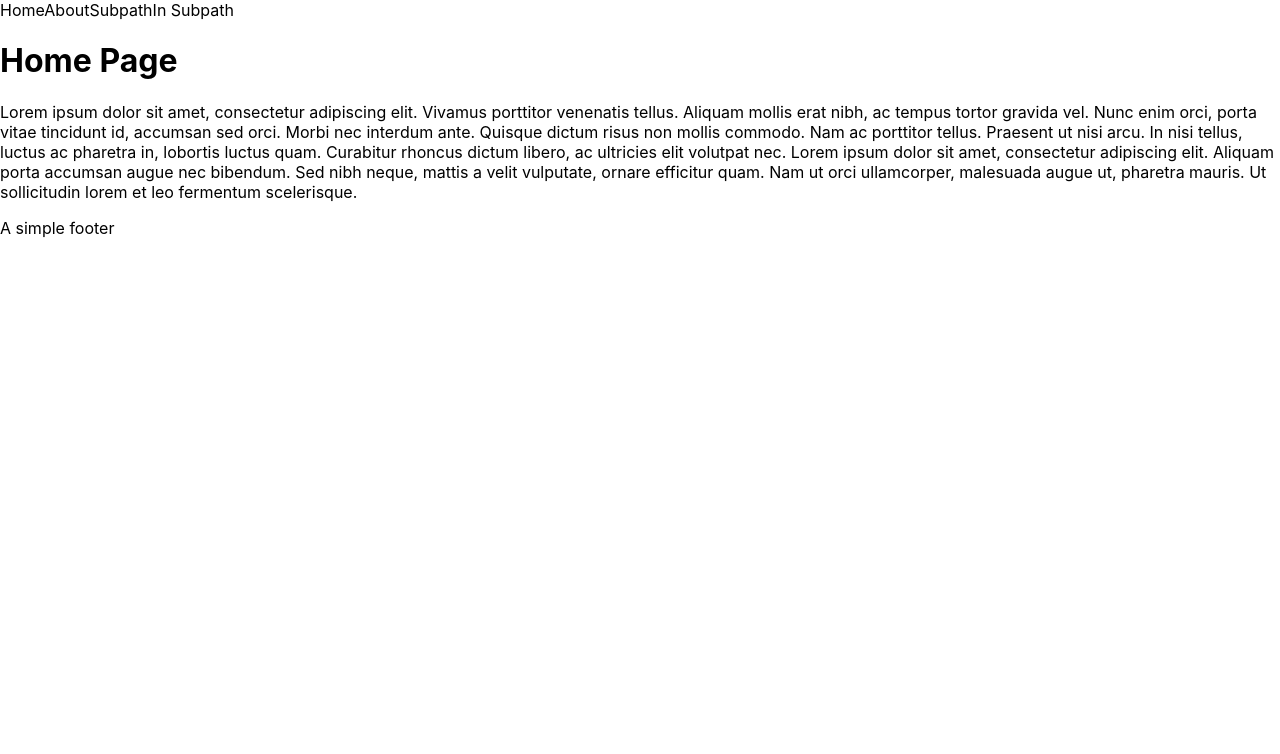
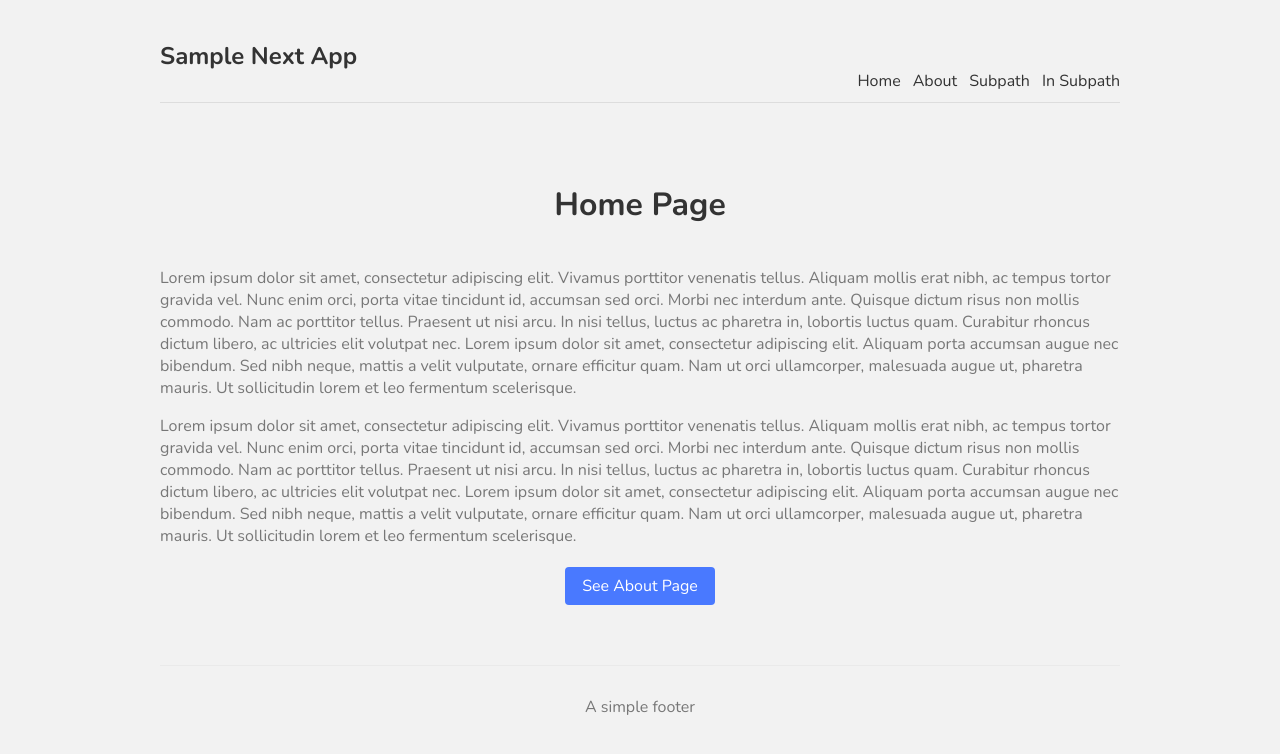
Before and after one commit to akifsonmez/simple-ssg-next-app, a Next.js app: page / in a window 1280 px wide. Shown: the top 754 px of the page. Built offline with nearby package versions, Linux system fonts and the light colour scheme.

Commit message:
Add styles

```diff
--- a/components/Footer.js
+++ b/components/Footer.js
@@ -1,5 +1,5 @@
 function Footer() {
-  return <div>A simple footer</div>;
+  return <footer>A simple footer</footer>;
 }
 
 export default Footer;
--- a/components/Layout.js
+++ b/components/Layout.js
@@ -3,7 +3,7 @@ import Navbar from "./Navbar";
 
 function Layout({ children }) {
   return (
-    <div>
+    <div className="content">
       <Navbar />
       {children}
       <Footer />
--- a/components/Navbar.js
+++ b/components/Navbar.js
@@ -3,6 +3,9 @@ import Link from "next/link";
 function Navbar() {
   return (
     <nav>
+    <div className="app-name">
+        <h1>Sample Next App</h1>
+    </div>
       <Link href="/">
         <a>Home</a>
       </Link>
--- a/pages/index.js
+++ b/pages/index.js
@@ -1,11 +1,11 @@
-import Footer from "../components/Footer";
-import Navbar from "../components/Navbar";
+import Link from "next/link";
+import styles from "../styles/Home.module.css";
 
 export default function Home() {
   return (
     <div>
-      <h1>Home Page</h1>
-      <p>
+      <h1 className={styles.title}>Home Page</h1>
+      <p className={styles.text}>
         Lorem ipsum dolor sit amet, consectetur adipiscing elit. Vivamus
         porttitor venenatis tellus. Aliquam mollis erat nibh, ac tempus tortor
         gravida vel. Nunc enim orci, porta vitae tincidunt id, accumsan sed
@@ -18,6 +18,22 @@ export default function Home() {
         ullamcorper, malesuada augue ut, pharetra mauris. Ut sollicitudin lorem
         et leo fermentum scelerisque.
       </p>
+      <p className={styles.text}>
+        Lorem ipsum dolor sit amet, consectetur adipiscing elit. Vivamus
+        porttitor venenatis tellus. Aliquam mollis erat nibh, ac tempus tortor
+        gravida vel. Nunc enim orci, porta vitae tincidunt id, accumsan sed
+        orci. Morbi nec interdum ante. Quisque dictum risus non mollis commodo.
+        Nam ac porttitor tellus. Praesent ut nisi arcu. In nisi tellus, luctus
+        ac pharetra in, lobortis luctus quam. Curabitur rhoncus dictum libero,
+        ac ultricies elit volutpat nec. Lorem ipsum dolor sit amet, consectetur
+        adipiscing elit. Aliquam porta accumsan augue nec bibendum. Sed nibh
+        neque, mattis a velit vulputate, ornare efficitur quam. Nam ut orci
+        ullamcorper, malesuada augue ut, pharetra mauris. Ut sollicitudin lorem
+        et leo fermentum scelerisque.
+      </p>
+      <Link href="/about">
+        <a className={styles.btn}>See About Page</a>
+      </Link>
     </div>
   );
 }
--- a/styles/Home.module.css
+++ b/styles/Home.module.css
@@ -1,116 +1,20 @@
-.container {
-  padding: 0 2rem;
-}
-
-.main {
-  min-height: 100vh;
-  padding: 4rem 0;
-  flex: 1;
-  display: flex;
-  flex-direction: column;
-  justify-content: center;
-  align-items: center;
-}
-
-.footer {
-  display: flex;
-  flex: 1;
-  padding: 2rem 0;
-  border-top: 1px solid #eaeaea;
-  justify-content: center;
-  align-items: center;
-}
-
-.footer a {
-  display: flex;
-  justify-content: center;
-  align-items: center;
-  flex-grow: 1;
-}
-
-.title a {
-  color: #0070f3;
-  text-decoration: none;
-}
-
-.title a:hover,
-.title a:focus,
-.title a:active {
-  text-decoration: underline;
-}
-
 .title {
-  margin: 0;
-  line-height: 1.15;
-  font-size: 4rem;
-}
-
-.title,
-.description {
+  color: #333;
+  padding-bottom: 20px;
   text-align: center;
 }
 
-.description {
-  margin: 4rem 0;
-  line-height: 1.5;
-  font-size: 1.5rem;
+.text {
+  color: #777;
 }
 
-.code {
-  background: #fafafa;
-  border-radius: 5px;
-  padding: 0.75rem;
-  font-size: 1.1rem;
-  font-family: Menlo, Monaco, Lucida Console, Liberation Mono, DejaVu Sans Mono,
-    Bitstream Vera Sans Mono, Courier New, monospace;
+.btn {
+  display: block;
+  width: 150px;
+  padding: 8px 0;
+  margin: 20px auto;
+  background: #4979ff;
+  border-radius: 4px;
+  color: white;
+  text-align: center;
 }
-
-.grid {
-  display: flex;
-  align-items: center;
-  justify-content: center;
-  flex-wrap: wrap;
-  max-width: 800px;
-}
-
-.card {
-  margin: 1rem;
-  padding: 1.5rem;
-  text-align: left;
-  color: inherit;
-  text-decoration: none;
-  border: 1px solid #eaeaea;
-  border-radius: 10px;
-  transition: color 0.15s ease, border-color 0.15s ease;
-  max-width: 300px;
-}
-
-.card:hover,
-.card:focus,
-.card:active {
-  color: #0070f3;
-  border-color: #0070f3;
-}
-
-.card h2 {
-  margin: 0 0 1rem 0;
-  font-size: 1.5rem;
-}
-
-.card p {
-  margin: 0;
-  font-size: 1.25rem;
-  line-height: 1.5;
-}
-
-.logo {
-  height: 1em;
-  margin-left: 0.5rem;
-}
-
-@media (max-width: 600px) {
-  .grid {
-    width: 100%;
-    flex-direction: column;
-  }
-}
--- a/styles/globals.css
+++ b/styles/globals.css
@@ -1,16 +1,43 @@
-html,
+@import url("https://fonts.googleapis.com/css2?family=Nunito:wght@300;400;600;700&display=swap");
+
 body {
-  padding: 0;
-  margin: 0;
-  font-family: -apple-system, BlinkMacSystemFont, Segoe UI, Roboto, Oxygen,
-    Ubuntu, Cantarell, Fira Sans, Droid Sans, Helvetica Neue, sans-serif;
+  font-family: Nunito;
+  background-color: #f2f2f2;
+  color: #333;
 }
 
 a {
-  color: inherit;
   text-decoration: none;
+  color: #333;
 }
 
-* {
-  box-sizing: border-box;
+.content {
+  max-width: 960px;
+  margin: 0 auto;
 }
+
+nav {
+  margin: 10px auto 80px;
+  padding: 10px 0;
+  display: flex;
+  justify-content: flex-end;
+  align-items: flex-end;
+  border-bottom: 1px solid #ddd;
+}
+
+nav a {
+  margin-left: 12px;
+}
+
+nav .app-name {
+  margin-right: auto;
+}
+
+footer {
+  display: block;
+  text-align: center;
+  padding: 30px 0;
+  margin-top: 60px;
+  color: #777;
+  border-top: 1px solid #eaeaea
+}
```
